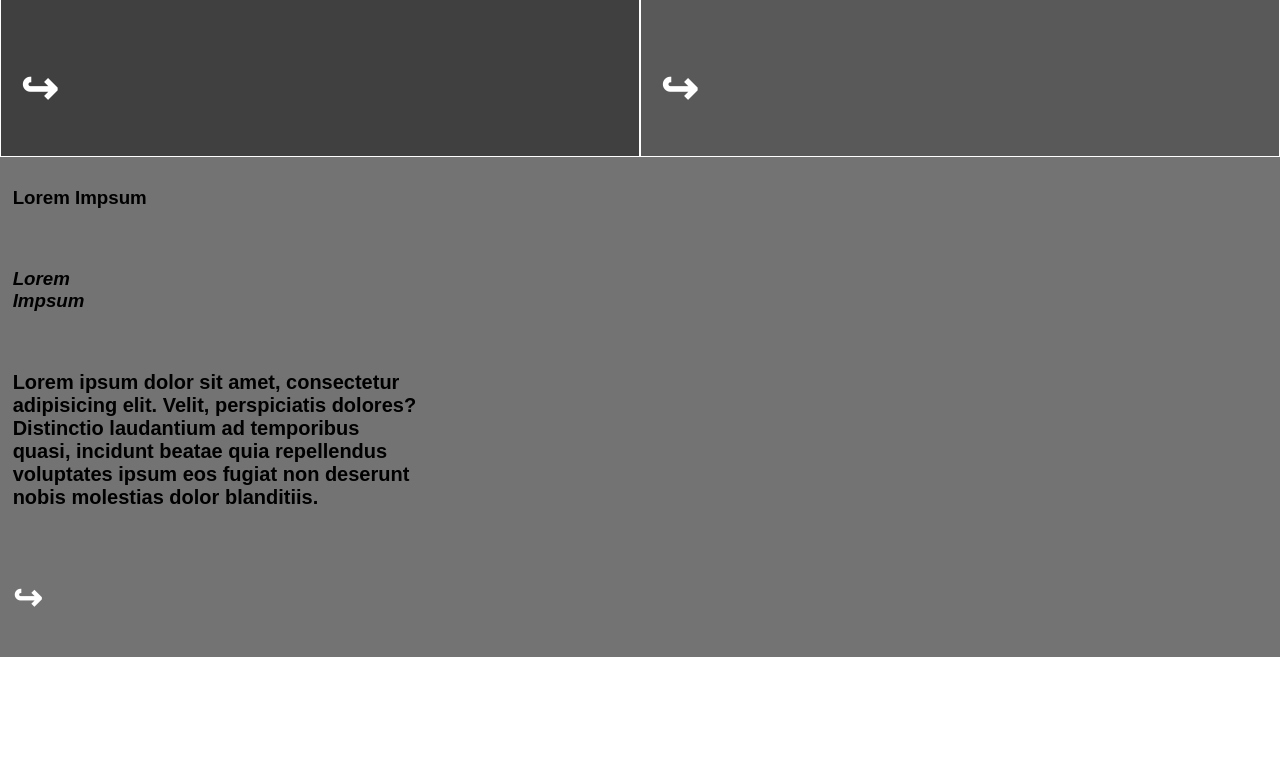
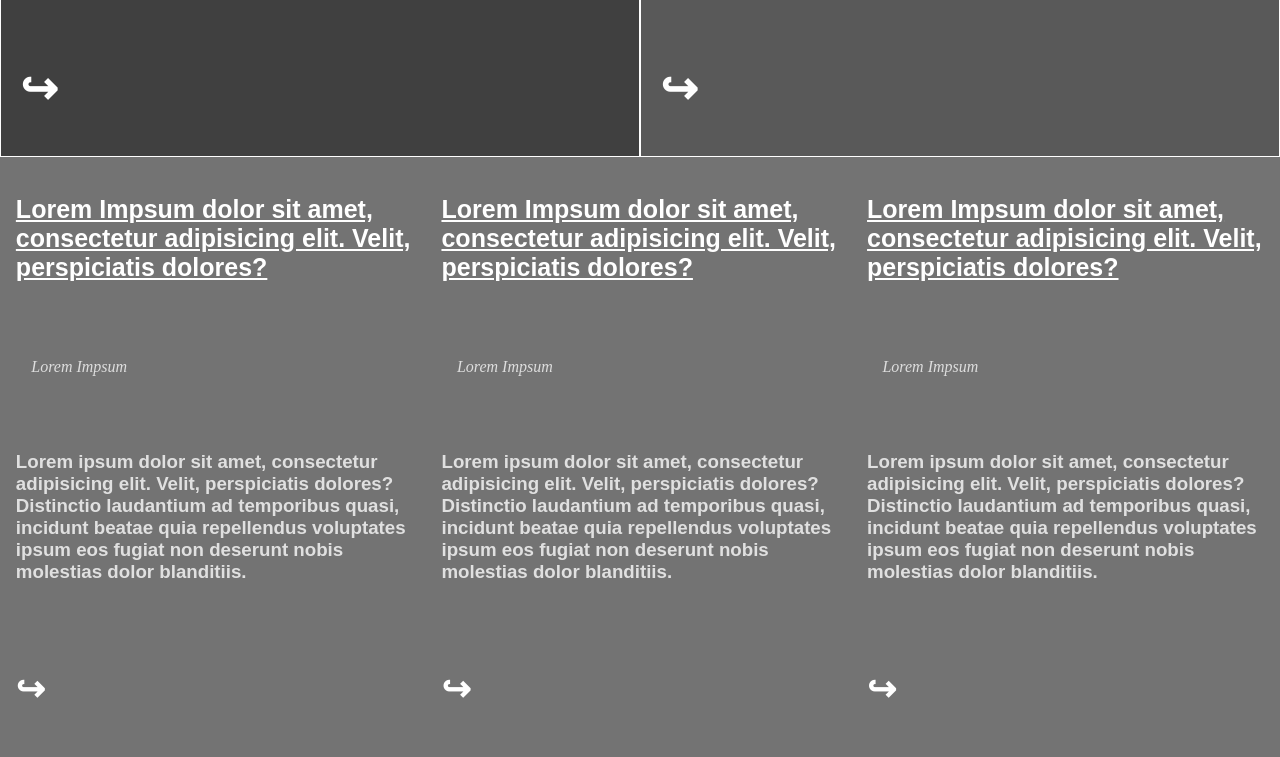
Before and after one commit to Psiale/smashing-magazine-clone, a plain HTML site: page index.html in a window 1280 px wide. Shown: the part 1393-2150 px from the top of the page. Before the commit the page ends 2050 px from the top, so only its background shows below. Drawn offline with Linux system fonts and the light colour scheme; a web font is replaced by a local one.

Commit message:
finished the related articles style

```diff
--- a/index.html
+++ b/index.html
@@ -26,7 +26,7 @@
 
     <main>
       <div class="flex-main-articles-parent" >
-        <article class="main-articles-container">
+        <article class=" general-border main-articles-container">
           <div class="gray-2 main-article">
             <div class="article-head">
               <div class=" main-margin gray-3 small-author-icon box-radius article-head-child "></div>
@@ -46,7 +46,7 @@
           </div>
         </article>
 
-        <article class="main-articles-container">
+        <article class=" general-border main-articles-container">
             <div class="gray-3 main-article">
               <div class="article-head">
                 <div class=" main-margin gray-4 small-author-icon article-head-child "></div>
@@ -66,7 +66,7 @@
             </div>
           </article>
 
-          <article class="main-articles-container">
+          <article class=" general-border main-articles-container">
               <div class="gray-2 main-article">
                 <div class="article-head">
                   <div class=" main-margin gray-3 small-author-icon article-head-child "></div>
@@ -86,7 +86,7 @@
               </div>
             </article>
 
-            <article class="main-articles-container">
+            <article class=" general-border main-articles-container">
                 <div class="gray-3 main-article">
                   <div class="article-head">
                     <div class=" main-margin gray-4 small-author-icon article-head-child "></div>
@@ -108,19 +108,42 @@
 
               <section class=" gray-4 flex-3articles-container">
 
-              <article class="related-article">
-              <h1 class=" main-margin related-article-header"> Lorem Impsum </h1>
-              <h3 class=" main-margin author-name"> Lorem Impsum </h3>
-              <h2 class=" main-margin related-article-main-content"> Lorem ipsum dolor sit amet, consectetur adipisicing
+              <article class=" related-article">
+              <h1 class=" main-margin related-article-header white"> Lorem Impsum dolor sit amet, consectetur adipisicing
+                elit. Velit, perspiciatis dolores? </h1>
+              <span class=" regular-text-color main-margin author-name"> Lorem Impsum </span>
+              <h3 class=" light-text-color main-margin related-article-main-content"> Lorem ipsum dolor sit amet, consectetur adipisicing
                          elit. Velit, perspiciatis dolores? Distinctio laudantium ad temporibus
                           quasi, incidunt beatae quia repellendus voluptates ipsum eos fugiat
-                          non deserunt nobis molestias dolor blanditiis.</h2>
+                          non deserunt nobis molestias dolor blanditiis.</h3>
               <div class="main-margin article-text">
                     <h1 class="white">&#x21AA;</h1>
                   </div>
               </article>
-              <article class="related-article"> </article>
-              <article class="related-article"> </article>
+              <article class=" related-article">
+                  <h1 class=" main-margin related-article-header white"> Lorem Impsum dolor sit amet, consectetur adipisicing
+                      elit. Velit, perspiciatis dolores? </h1>
+                    <span class=" regular-text-color main-margin author-name"> Lorem Impsum </span>
+                    <h3 class=" light-text-color main-margin related-article-main-content"> Lorem ipsum dolor sit amet, consectetur adipisicing
+                               elit. Velit, perspiciatis dolores? Distinctio laudantium ad temporibus
+                                quasi, incidunt beatae quia repellendus voluptates ipsum eos fugiat
+                                non deserunt nobis molestias dolor blanditiis.</h3>
+                    <div class="main-margin article-text">
+                          <h1 class="white">&#x21AA;</h1>
+                        </div>
+              </article>
+              <article class="  related-article">
+                  <h1 class=" main-margin related-article-header white"> Lorem Impsum dolor sit amet, consectetur adipisicing
+                      elit. Velit, perspiciatis dolores? </h1>
+                    <span class=" regular-text-color main-margin author-name"> Lorem Impsum </span>
+                    <h3 class=" light-text-color main-margin related-article-main-content"> Lorem ipsum dolor sit amet, consectetur adipisicing
+                               elit. Velit, perspiciatis dolores? Distinctio laudantium ad temporibus
+                                quasi, incidunt beatae quia repellendus voluptates ipsum eos fugiat
+                                non deserunt nobis molestias dolor blanditiis.</h3>
+                    <div class="main-margin article-text">
+                          <h1 class="white">&#x21AA;</h1>
+                        </div>
+              </article>
                </section>
 
       </div>
--- a/styles/style.css
+++ b/styles/style.css
@@ -41,6 +41,10 @@ h2 {
   color: #dddddd;
 }
 
+.light-text-color {
+  color: #e0e0e0;
+}
+
 .white {
     color: white;
 }
@@ -70,10 +74,13 @@ h2 {
 }
 
 .main-articles-container {
-    border:.5px white solid ;
     width: 50%;
     height: 700px;
     display: flex;
+}
+
+.general-border {
+  border: .5px white solid;
 }
 
 .main-article {
@@ -132,9 +139,10 @@ h2 {
 }
 
 .flex-3articles-container {
-  height: 500px;
+  height: 600px;
   width: 100%;
   display: flex;
+  justify-content: space-evenly;
 }
 
 .related-article {
@@ -143,3 +151,12 @@ h2 {
   flex-direction: column;
   justify-content: space-around;
 }
+
+.related-article:hover {
+  transform: scale(1.1);
+}
+
+.related-article-header {
+  text-decoration: underline;
+  font-size: 25px;
+}
```
